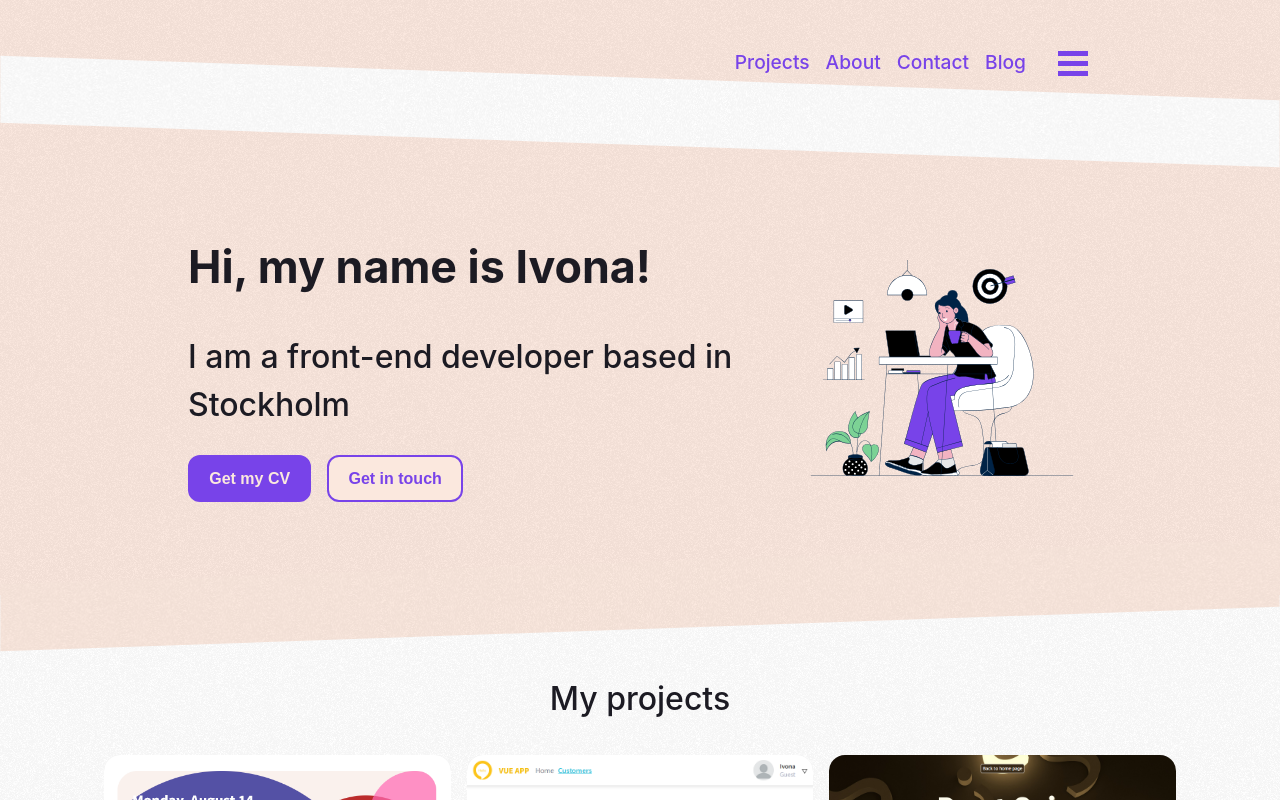
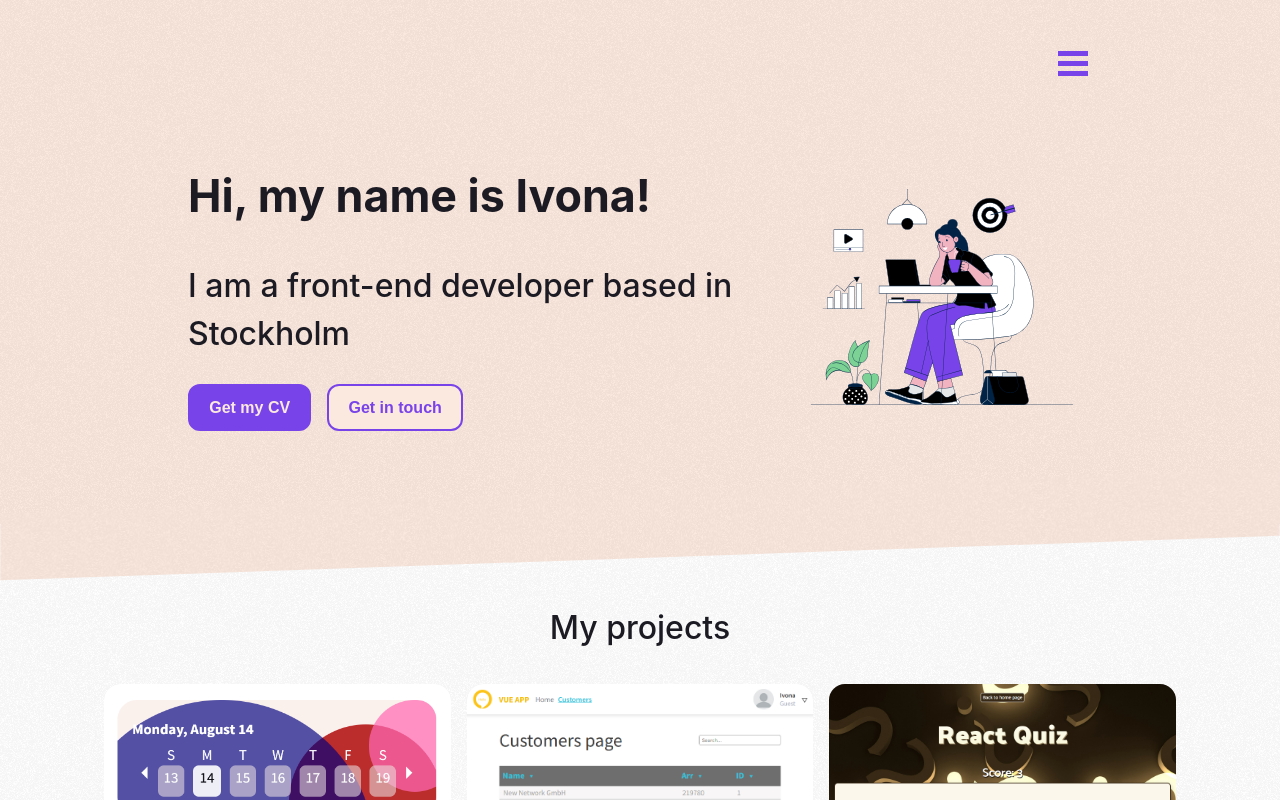
Before and after one commit to iwarra/my-portfolio, a Vue app: page / in a window 1280 px wide. Shown: the top 800 px of the page. Built offline with nearby package versions, Linux system fonts and the light colour scheme.

Commit message:
Hidden added

```diff
--- a/src/global.scss
+++ b/src/global.scss
@@ -56,6 +56,10 @@ img {
   max-width: 100%;
 }
 
+.hidden {
+  display: none;
+}
+
 a:hover {
   filter: brightness(75%);
   transition: 0.2s;
```
